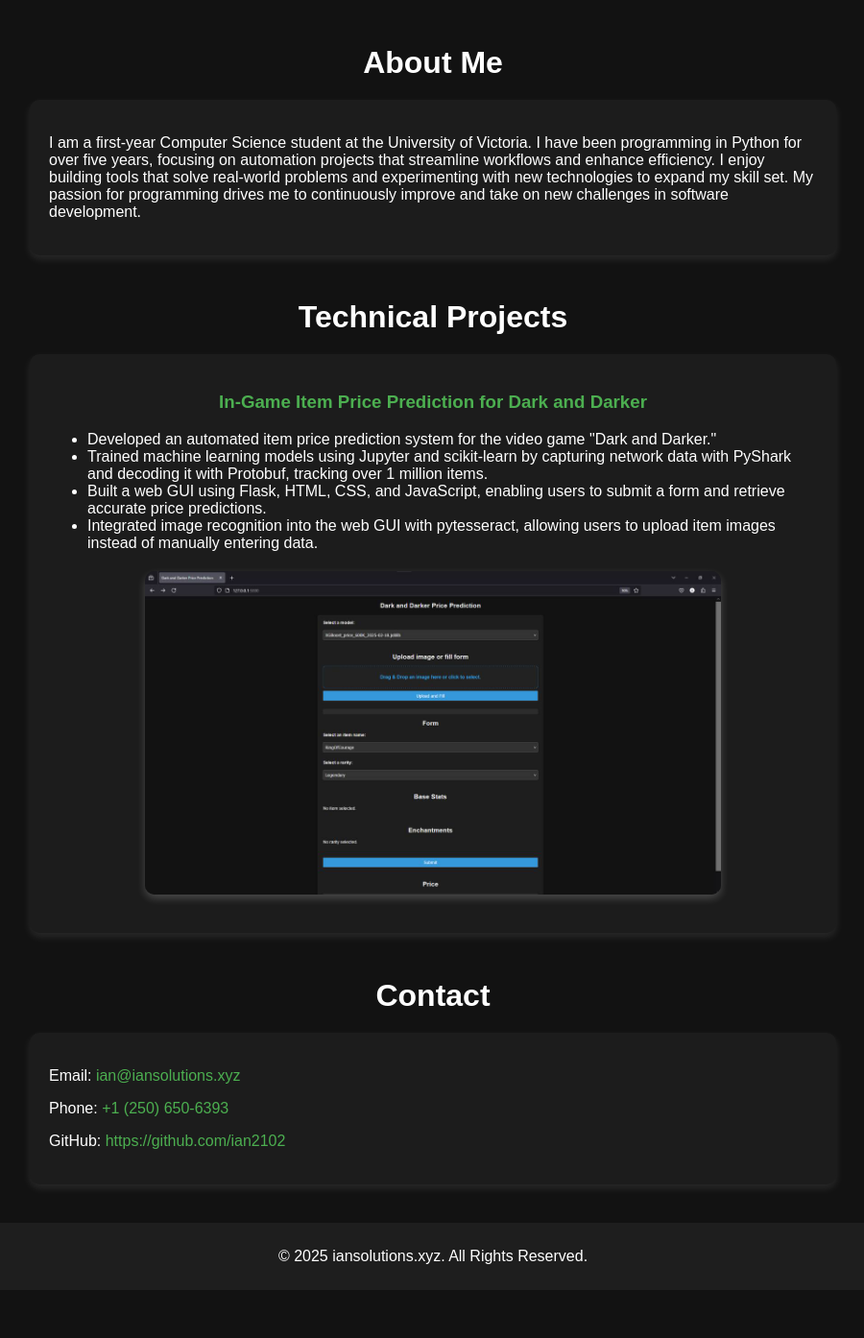
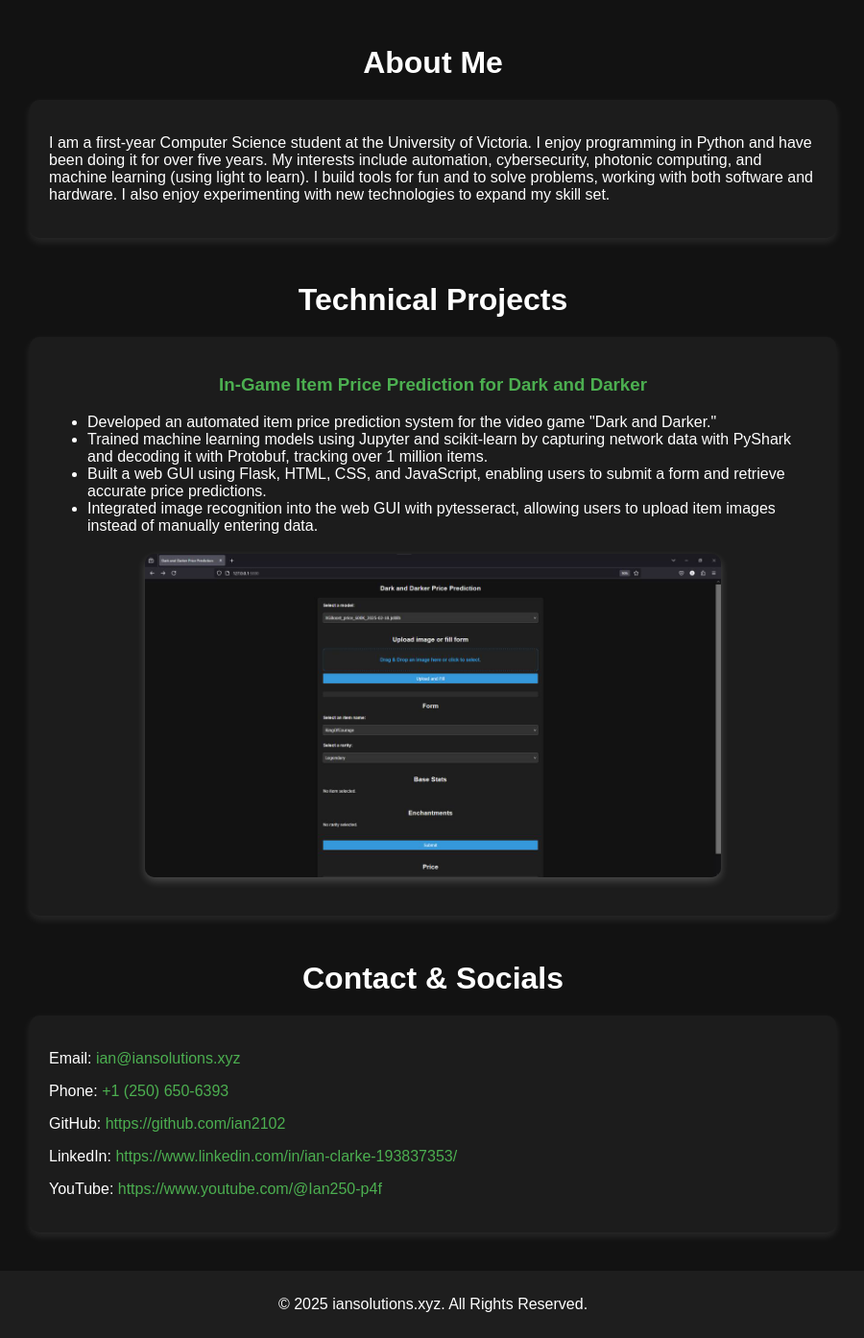
Before and after one commit to ian2102/portfolio, a Flask app: page / in a window 1280 px wide. Shown: the part 159-1553 px from the top of the page at 96% size, without its empty margins (189-1089 px from the left). Before the commit the page ends 1476 px from the top, so only its background shows below. Run offline with Flask 3, Linux system fonts and the light colour scheme.

Commit message:
Updated text in index

```diff
--- a/templates/index.html
+++ b/templates/index.html
@@ -13,7 +13,7 @@
     <main>
         <h2 class="section-title">About Me</h2>
         <section id="about" class="section-box">
-            <p>I am a first-year Computer Science student at the University of Victoria. I have been programming in Python for over five years, focusing on automation projects that streamline workflows and enhance efficiency. I enjoy building tools that solve real-world problems and experimenting with new technologies to expand my skill set. My passion for programming drives me to continuously improve and take on new challenges in software development.</p>
+            <p>I am a first-year Computer Science student at the University of Victoria. I enjoy programming in Python and have been doing it for over five years. My interests include automation, cybersecurity, photonic computing, and machine learning (using light to learn). I build tools for fun and to solve problems, working with both software and hardware. I also enjoy experimenting with new technologies to expand my skill set.</p>
         </section>
 
         <h2 class="section-title">Technical Projects</h2>
@@ -28,11 +28,13 @@
             <img src="{{ url_for('static', filename='dark_prediction.jpg') }}" alt="In-Game Item Price Prediction" class="project-image">
         </section>
 
-        <h2 class="section-title">Contact</h2>
+        <h2 class="section-title">Contact & Socials</h2>
         <section id="contact" class="section-box">
             <p>Email: <a href="mailto:ian@iansolutions.xyz">ian@iansolutions.xyz</a></p>
             <p>Phone: <a href="tel:+12506506393">+1 (250) 650-6393</a></p>
-            <p>GitHub: <a href="#">https://github.com/ian2102</a></p>
+            <p>GitHub: <a href="https://github.com/ian2102" target="_blank" rel="noopener noreferrer">https://github.com/ian2102</a></p>
+            <p>LinkedIn: <a href="https://www.linkedin.com/in/ian-clarke-193837353/" target="_blank" rel="noopener noreferrer">https://www.linkedin.com/in/ian-clarke-193837353/</a></p>
+            <p>YouTube: <a href="https://www.youtube.com/@Ian250-p4f" target="_blank" rel="noopener noreferrer">https://www.youtube.com/@Ian250-p4f</a></p>
         </section>
     </main>
     <footer>
```
